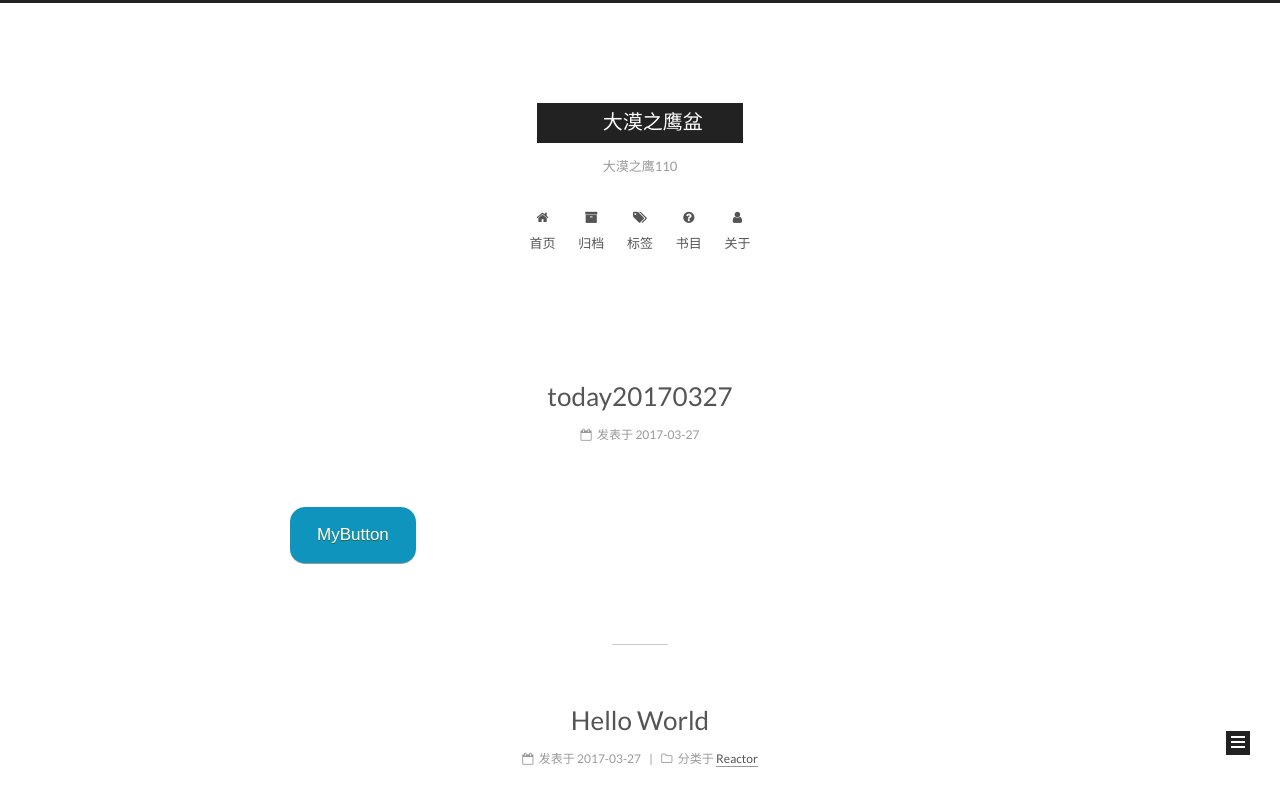
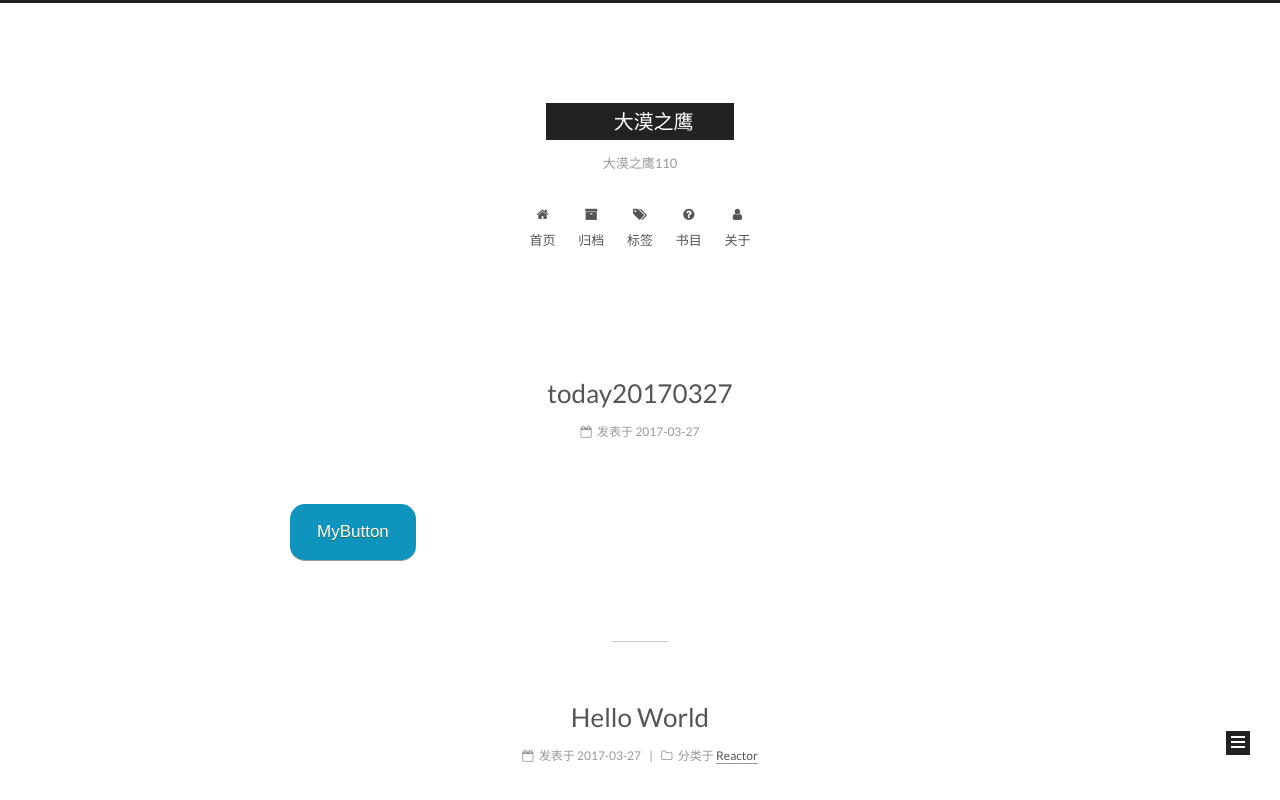
Before and after one commit to 625096233/damozhiying.github.io, a plain HTML site: page index.html in a window 1280 px wide. Shown: the top 800 px of the page. Drawn offline with Linux system fonts and the light colour scheme.

Commit message:
444444444

```diff
--- a/index.html
+++ b/index.html
@@ -165,12 +165,17 @@
 
 
     <div class="custom-logo-site-title">
-      <a href="/"  class="brand" rel="start">
-      	<span class="logo" style="opacity: 1; top: 0px;">
+
+      <h1 class="site-meta">
+    <a href="/" class="brand" style="opacity: 1;">
+        <span class="logo" style="opacity: 1; top: 0px;">
           <i class="icon-logo"></i>
         </span>
-        <span class="site-title" style="opacity: 1; top: 0px;">大漠之鹰盆</span>
-      </a>
+        <span class="site-title" style="opacity: 1; top: 0px;">大漠之鹰</span>
+    </a>
+    </h1>
+
+
     </div>
 
         <p class="site-subtitle">大漠之鹰110</p>
```
